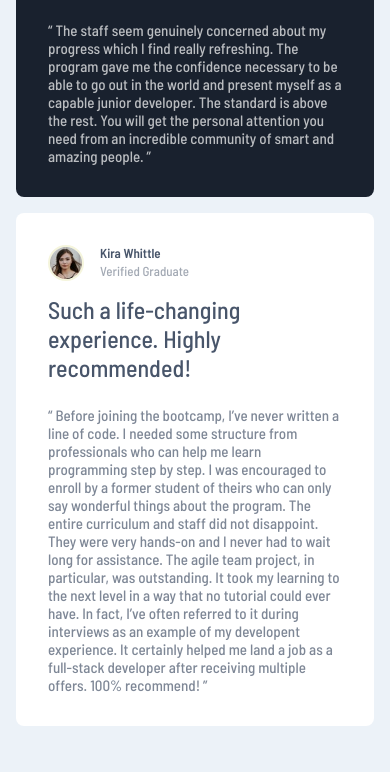
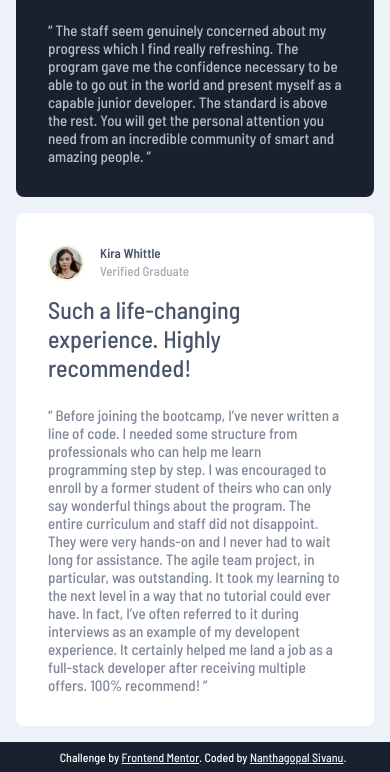
Before and after one commit to innocentcoder06/testimonials-grid-section-main, a plain HTML site: page index.html in a window 390 px wide. Shown: the part 1373-2145 px from the top of the page. Before the commit the page ends 2099 px from the top, so only its background shows below. Drawn offline with Linux system fonts and the light colour scheme.

Commit message:
Final Touchings

```diff
--- a/css/main.scss
+++ b/css/main.scss
@@ -1,4 +1,5 @@
 @import url('https://fonts.googleapis.com/css2?family=Barlow+Semi+Condensed:wght@500;600&display=swap');
+
 :root {
   --col-bg: hsl(210, 46%, 95%);
   --col-white: hsl(0, 0%, 100%);
@@ -9,9 +10,10 @@
   --grid-height: 640px;
 }
 
-html, body {
+html,
+body {
   width: 100%;
-  height: 100%;
+  height: max-content;
   font-size: 13px;
   margin: 0;
   padding: 0;
@@ -21,7 +23,7 @@ html, body {
 
 .ts-section-wrapper {
   width: 100%;
-  height: 100%;
+  height: 100vh;
   display: flex;
   align-items: center;
   justify-content: center;
@@ -34,8 +36,8 @@ html, body {
   gap: 16px;
   grid-template-columns: 270px 270px 270px 270px;
   grid-template-rows: 320px 320px;
-  grid-template-areas:'area-1 area-1 area-2 area-5'
-                      'area-3 area-4 area-4 area-5';
+  grid-template-areas: 'area-1 area-1 area-2 area-5'
+    'area-3 area-4 area-4 area-5';
 }
 
 .ts-card-wrapper {
@@ -44,14 +46,17 @@ html, body {
   padding: 32px;
   display: flex;
   flex-direction: column;
+
   &:nth-child(1) {
     background-color: var(--col-violet);
     grid-area: area-1;
   }
+
   &:nth-child(2) {
     background-color: var(--col-dark-gray-blue);
     grid-area: area-2;
   }
+
   &:nth-child(3) {
     background-color: var(--col-white);
     grid-area: area-3;
@@ -62,14 +67,17 @@ html, body {
       }
     }
 
-    .ts-text-highlight, .ts-text-quote {
+    .ts-text-highlight,
+    .ts-text-quote {
       color: var(--col-dark-gray-blue);
     }
   }
+
   &:nth-child(4) {
     background-color: var(--col-dark-black-blue);
     grid-area: area-4;
   }
+
   &:nth-child(5) {
     background-color: var(--col-white);
     grid-area: area-5;
@@ -80,7 +88,8 @@ html, body {
       }
     }
 
-    .ts-text-highlight, .ts-text-quote {
+    .ts-text-highlight,
+    .ts-text-quote {
       color: var(--col-dark-gray-blue);
     }
   }
@@ -93,6 +102,7 @@ html, body {
 
   .ts-profile-avatar {
     margin-right: 16px;
+
     img {
       width: 32px;
       height: 32px;
@@ -108,6 +118,7 @@ html, body {
     flex-direction: column;
     color: hsl(0, 0%, 100%);
     margin-bottom: 16px;
+
     .ts-profile-name {
       margin-bottom: 2px;
       font-weight: 600;
@@ -134,17 +145,42 @@ html, body {
   color: var(--col-white);
 }
 
+.attribution {
+  position: fixed;
+  bottom: 0;
+  width: 100vw;
+  background: var(--col-dark-black-blue);
+  height: max-content;
+  padding: 8px;
+  font-size: 12px;
+  color: var(--col-white);
+  text-align: center;
+
+  a,
+  a:visited,
+  a:hover {
+    color: var(--col-bg);
+  }
+
+}
+
 @media only screen and (max-width: 1024px) {
   .ts-section-wrapper {
     display: block;
     margin-top: 40px;
+    height: max-content;
   }
+
+  .attribution {
+    position: static;
+  }
+
   .ts-div-wrapper {
     display: flex;
     flex-direction: column;
     padding: 16px;
     box-sizing: border-box;
     width: 100%;
-    height: 100%;
+    height: max-content;
   }
 }
--- a/index.html
+++ b/index.html
@@ -117,6 +117,10 @@
       </div>
     </div>
   </section>
+  <div class="attribution">
+    Challenge by <a href="https://www.frontendmentor.io?ref=challenge" target="_blank">Frontend Mentor</a>.
+    Coded by <a href="https://github.com/innocentcoder06">Nanthagopal Sivanu</a>.
+  </div>
 </body>
 
 </html>
```
Also changed, not shown: css/main.css, screenshot.png, 2 other files.
